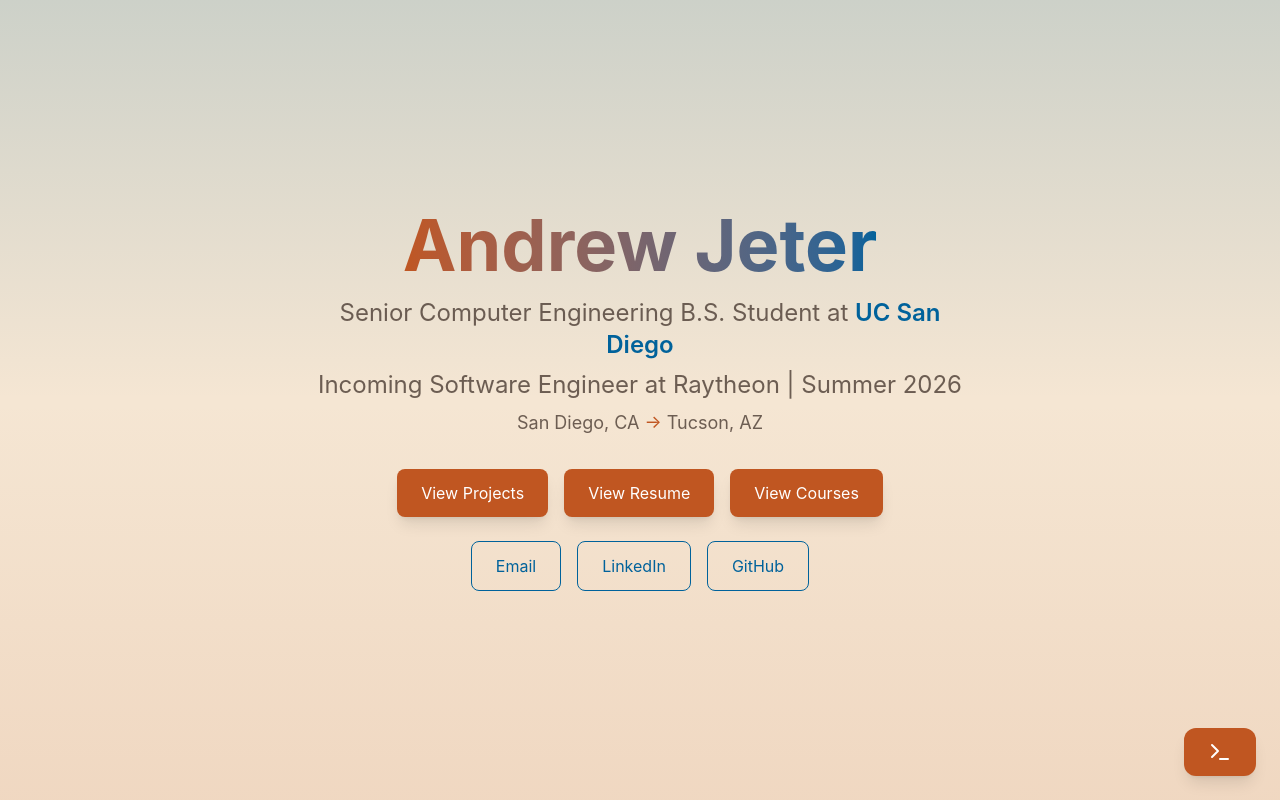
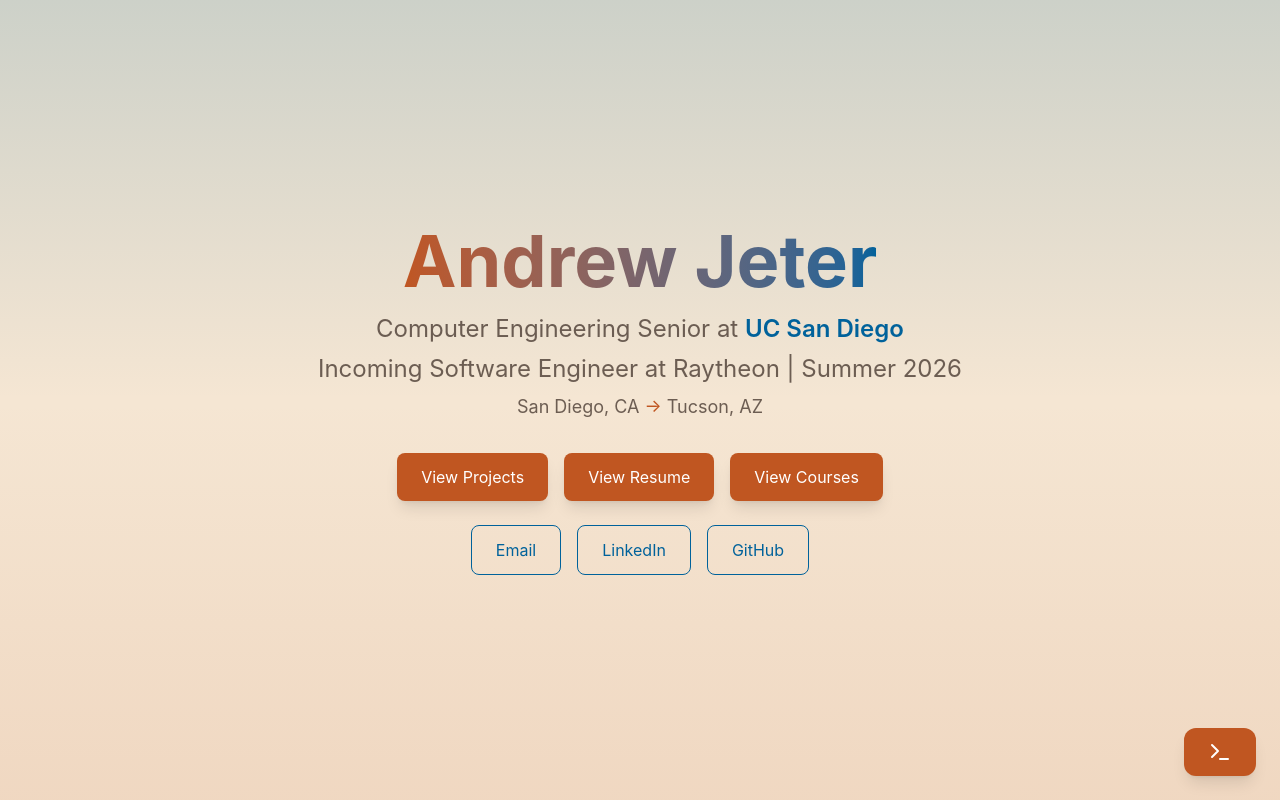
Before and after one commit to acjeter/acjeter.github.io, a React (Vite) app: page / in a window 1280 px wide. Built offline with nearby package versions, Linux system fonts and the light colour scheme.

Commit message:
Header change

```diff
--- a/src/pages/Home.tsx
+++ b/src/pages/Home.tsx
@@ -29,7 +29,7 @@
                     transition={{ delay: 0.5, duration: 0.8 }}
                     className="text-xl md:text-2xl text-desert-dark/80 mb-8 max-w-2xl"
                 >
-                    <p className="mb-2">Senior Computer Engineering B.S. Student at <span className="text-ucsd-blue font-semibold">UC San Diego</span></p>
+                    <p className="mb-2">Computer Engineering Senior at <span className="text-ucsd-blue font-semibold">UC San Diego</span></p>
                     <p className="mb-2">Incoming Software Engineer at Raytheon | Summer 2026</p>
                     <p className="text-lg">San Diego, CA <span className="text-terracotta">&rarr;</span> Tucson, AZ</p>
                 </motion.div>
```
